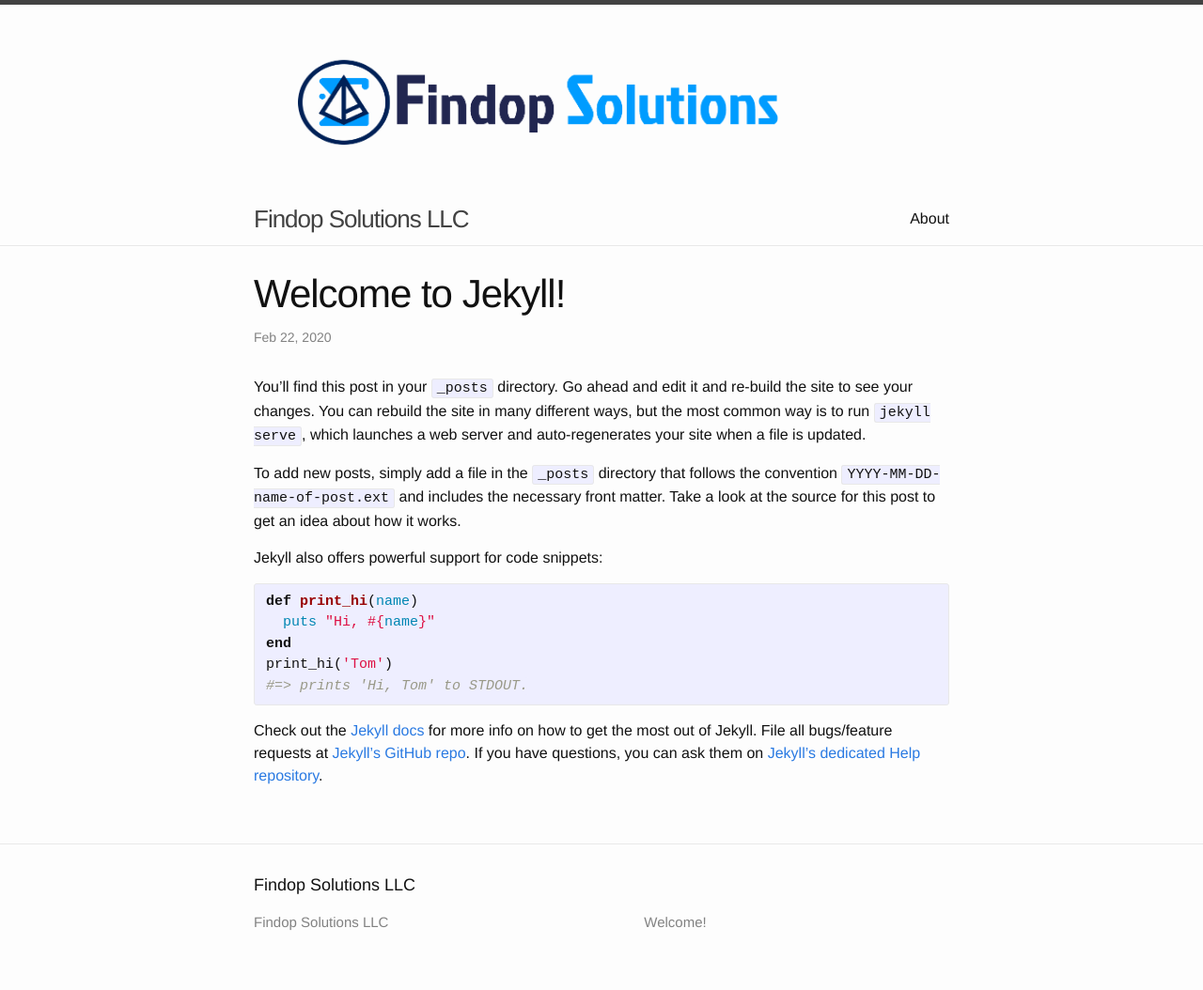
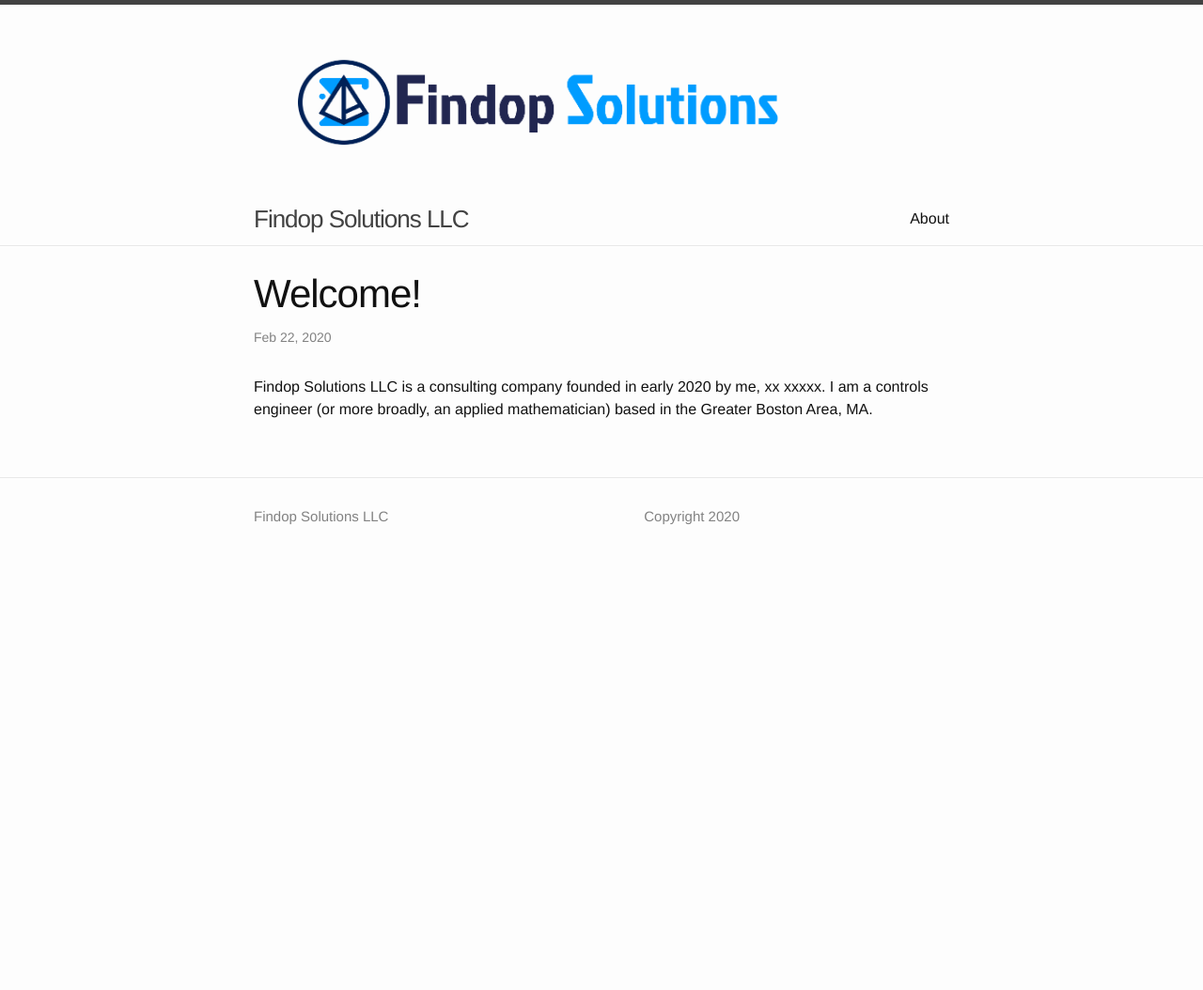
Before and after one commit to yu-jiang/findopsolutionsllc, a Jekyll site: the page built from _posts/2020-02-22-welcome-to-jekyll.markdown, in a window 1280 px wide. Shown: the whole page at 94% size. Built offline with Jekyll 4.4.1, drawn with Linux system fonts in a browser that asks for light colours; after the commit the page ends 900 px from its top, so only the background shows below that.

Commit message:
first post

```diff
--- a/_config.yml
+++ b/_config.yml
@@ -2,7 +2,7 @@
 title: Findop Solutions LLC
 #email: your-email@domain.com
 description: > # this means to ignore newlines until "baseurl:"
-  Welcome!
+  Copyright 2020
 baseurl: "" # the subpath of your site, e.g. /blog/
 url: "http://findop.xyz" # the base hostname & protocol for your site
 #twitter_username: findop
--- a/_includes/footer.html
+++ b/_includes/footer.html
@@ -2,7 +2,7 @@
 
   <div class="wrapper">
 
-    <h2 class="footer-heading">{{ site.title }}</h2>
+    <!-- <h2 class="footer-heading">{{ site.title }}</h2> -->
 
     <div class="footer-col-wrapper">
       <div class="footer-col  footer-col-1">
@@ -23,7 +23,7 @@
                 </svg>
               </span>
 
-              <span class="username">{{ site.github_username }}</span>
+              <span class="=====">{{ site.github_username }}</span>
             </a>
           </li>
           {% endif %}
--- a/_posts/2020-02-22-welcome-to-jekyll.markdown
+++ b/_posts/2020-02-22-welcome-to-jekyll.markdown
@@ -1,25 +1,7 @@
 ---
 layout: post
-title:  "Welcome to Jekyll!"
+title:  "Welcome!"
 date:   2020-02-22 15:21:48
-categories: jekyll update
+categories: main update
 ---
-You’ll find this post in your `_posts` directory. Go ahead and edit it and re-build the site to see your changes. You can rebuild the site in many different ways, but the most common way is to run `jekyll serve`, which launches a web server and auto-regenerates your site when a file is updated.
-
-To add new posts, simply add a file in the `_posts` directory that follows the convention `YYYY-MM-DD-name-of-post.ext` and includes the necessary front matter. Take a look at the source for this post to get an idea about how it works.
-
-Jekyll also offers powerful support for code snippets:
-
-{% highlight ruby %}
-def print_hi(name)
-  puts "Hi, #{name}"
-end
-print_hi('Tom')
-#=> prints 'Hi, Tom' to STDOUT.
-{% endhighlight %}
-
-Check out the [Jekyll docs][jekyll] for more info on how to get the most out of Jekyll. File all bugs/feature requests at [Jekyll’s GitHub repo][jekyll-gh]. If you have questions, you can ask them on [Jekyll’s dedicated Help repository][jekyll-help].
-
-[jekyll]:      http://jekyllrb.com
-[jekyll-gh]:   https://github.com/jekyll/jekyll
-[jekyll-help]: https://github.com/jekyll/jekyll-help
+Findop Solutions LLC is a consulting company founded in early 2020 by me, xx xxxxx. I am a controls engineer (or more broadly, an applied mathematician) based in the Greater Boston Area, MA.
```
Also changed, not shown: about.md (+0 -6 lines), index.html (+6 -3 lines).
